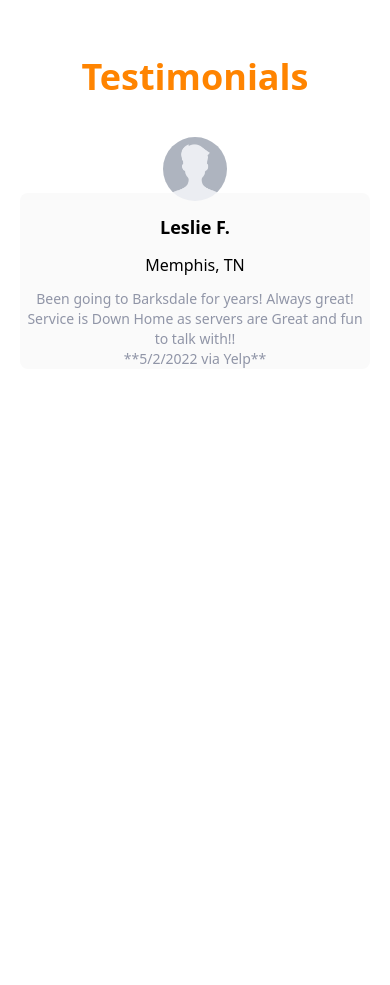
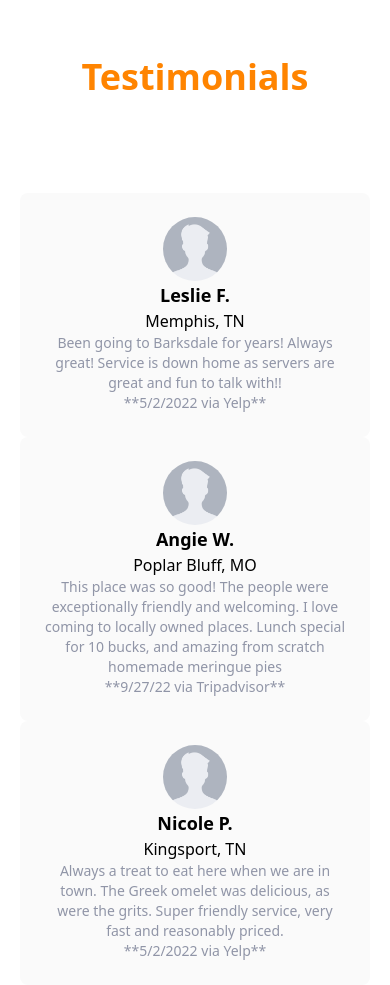
Before and after one commit to kjframe/BarksdaleTailwind, a website: page index.html in a window 390 px wide. Shown: the part 1680-2665 px from the top of the page. Before the commit the page ends 2049 px from the top, so only its background shows below. Drawn offline with Linux system fonts and the light colour scheme.

Commit message:
made all 3 testimonials visible at mobile size

```diff
--- a/index.html
+++ b/index.html
@@ -156,17 +156,17 @@
                 <!-- Testimonials Container -->
                 <div class="flex flex-col mt-24 md:flex-row md:space-x-6">
                     <!-- Testimonial 1 -->
-                    <div class="flex flex-col items-center pd-6 space-y-3 rounded-lg bg-veryLightGray md:w-1/3">
-                        <img src="images/blank-picture-holder.png" class="w-16 -mt-14 rounded-full" alt="">
+                    <div class="flex flex-col items-center p-6 space-y-6 rounded-lg bg-veryLightGray md:w-1/3">
+                        <img src="images/blank-picture-holder.png" class="w-16 -mt-13 rounded-full" alt="">
                         <h5 class="text-lg font-bold">Leslie F.</h5>
                         <h4 class="text-md">Memphis, TN</h4>
                         <p class="text-sm text-darkGrayishBlue">
-                            Been going to Barksdale for years! Always great! Service is Down Home as servers are Great and fun to talk with!! <br /> **5/2/2022 via Yelp**
+                            Been going to Barksdale for years! Always great! Service is down home as servers are great and fun to talk with!! <br /> **5/2/2022 via Yelp**
                         </p>
                     </div>
                     <!-- Testimonial 2 -->
-                    <div class="hidden flex-col items-center pd-6 space-y-3 rounded-lg bg-veryLightGray md:w-1/3 md:flex">
-                        <img src="images/blank-picture-holder.png" class="w-16 -mt-14 rounded-full" alt="">
+                    <div class="flex flex-col items-center p-6 space-y-6 rounded-lg bg-veryLightGray md:w-1/3">
+                        <img src="images/blank-picture-holder.png" class="w-16 -mt-13 rounded-full" alt="">
                         <h5 class="text-lg font-bold">Angie W.</h5>
                         <h4 class="text-md">Poplar Bluff, MO</h4>
                         <p class="text-sm text-darkGrayishBlue">
@@ -174,8 +174,8 @@
                         </p>
                     </div>
                     <!-- Testimonial 3 -->
-                    <div class="hidden flex-col items-center pd-6 space-y-3 rounded-lg bg-veryLightGray md:w-1/3 md:flex">
-                        <img src="images/blank-picture-holder.png" class="w-16 -mt-14 rounded-full" alt="">
+                    <div class="flex flex-col items-center p-6 space-y-6 rounded-lg bg-veryLightGray md:w-1/3">
+                        <img src="images/blank-picture-holder.png" class="w-16 -mt-13 rounded-full" alt="">
                         <h5 class="text-lg font-bold">Nicole P.</h5>
                         <h4 class="text-md">Kingsport, TN</h4>
                         <p class="text-sm text-darkGrayishBlue">
```
